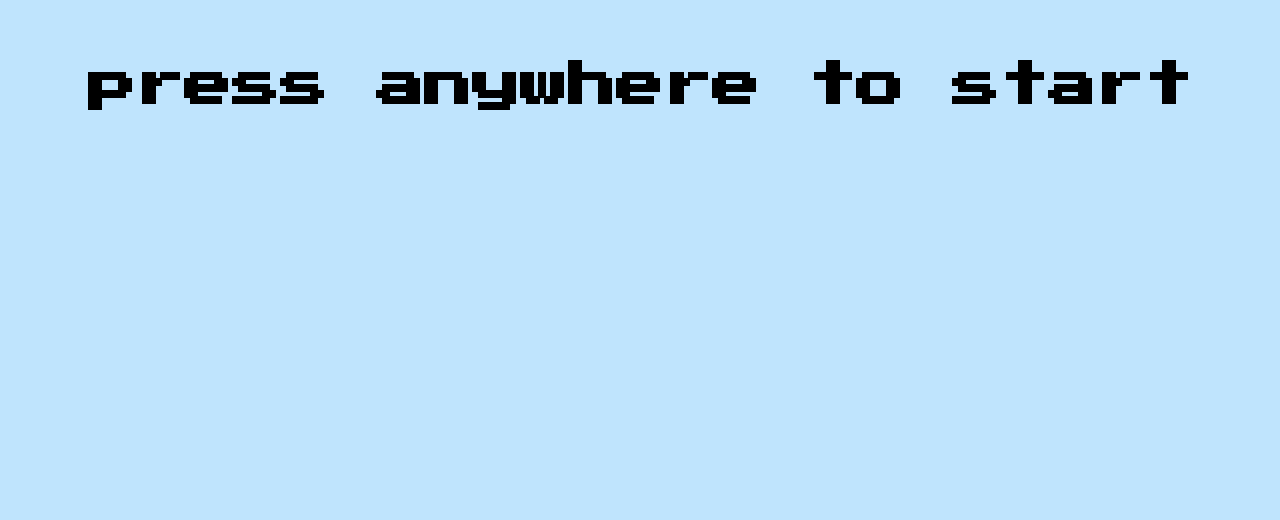
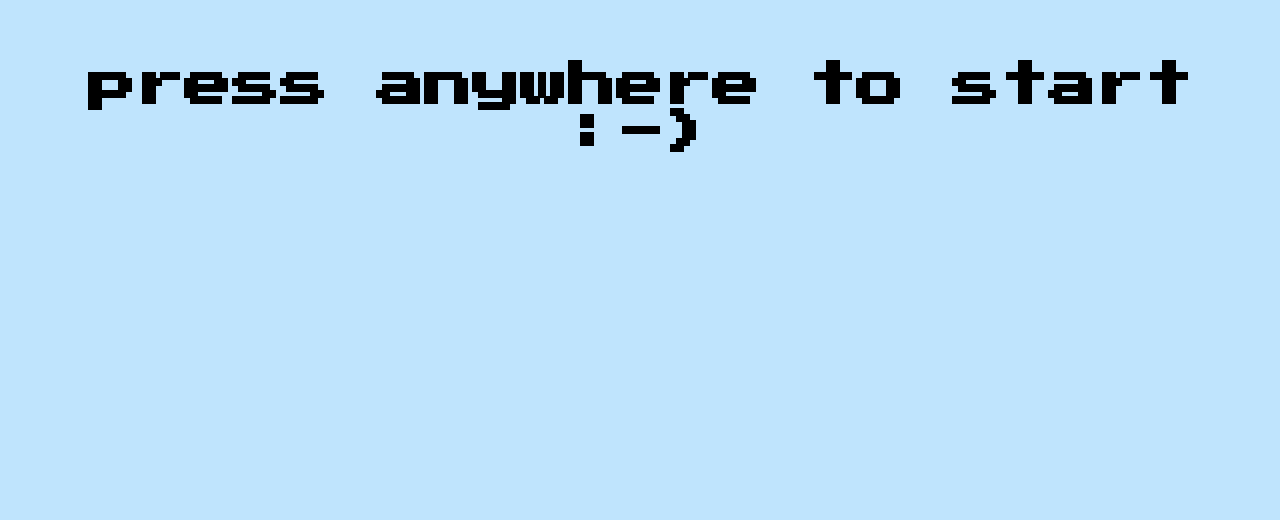
Before and after one commit to taylare/taylagame, a plain HTML site: page index.html in a window 1280 px wide. Shown: the part 207-727 px from the top of the page. Drawn offline with nearby package versions, Linux system fonts and the light colour scheme.

Commit message:
updated text and animations

```diff
--- a/index.html
+++ b/index.html
@@ -9,7 +9,7 @@
 </head>
 
 <body>
-  <h1 id="level-title">press anywhere to start</h1>
+  <h1 id="level-title">press anywhere to start :-)</h1>
   <div class="container">
     <div lass="row">
 
```
